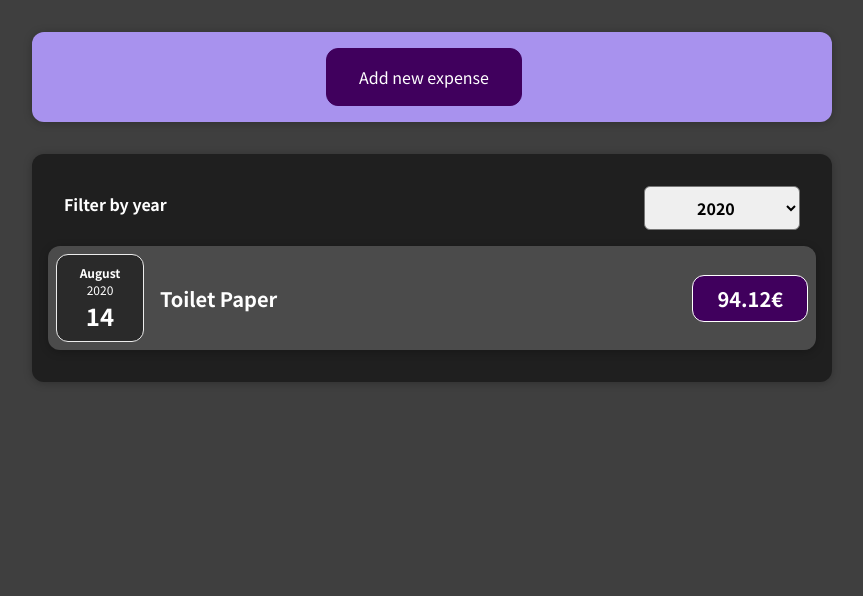
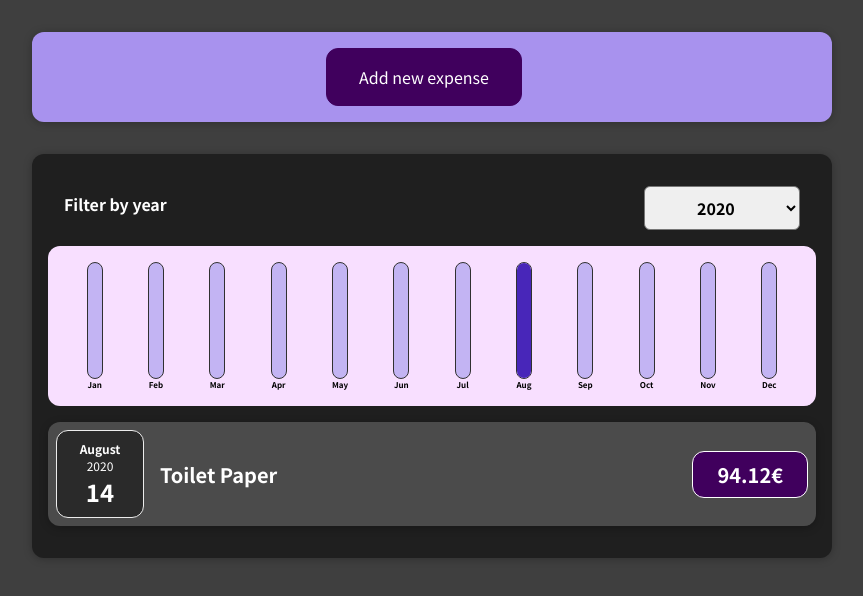
Before and after one commit to petah-sama/expense-tracker, a React (Create React App) app: page / in a window 1280 px wide. Shown: the top 596 px of the page, without its empty margins (208-1071 px from the left). Built offline with nearby package versions, Linux system fonts and the light colour scheme.

Commit message:
finished the expense display chart

```diff
--- /dev/null
+++ b/src/components/Chart/Chart.css
@@ -0,0 +1,9 @@
+.chart {
+  padding: 1rem;
+  border-radius: 12px;
+  background-color: #f8dfff;
+  text-align: center;
+  display: flex;
+  justify-content: space-around;
+  height: 10rem;
+}
--- /dev/null
+++ b/src/components/Chart/Chart.jsx
@@ -0,0 +1,23 @@
+import ChartBar from './ChartBar/ChartBar';
+
+import './Chart.css';
+
+const Chart = (props) => {
+  const dataPointValues = props.dataPoints.map((dataPoint) => dataPoint.value);
+  const totalMaximum = Math.max(...dataPointValues);
+
+  return (
+    <div className="chart">
+      {props.dataPoints.map((dataPoint) => (
+        <ChartBar
+          key={dataPoint.label}
+          value={dataPoint.value}
+          maxValue={totalMaximum}
+          label={dataPoint.label}
+        />
+      ))}
+    </div>
+  );
+};
+
+export default Chart;
--- /dev/null
+++ b/src/components/Chart/ChartBar/ChartBar.css
@@ -0,0 +1,31 @@
+.chart-bar {
+  height: 100%;
+  width: 1rem;
+  display: flex;
+  flex-direction: column;
+  align-items: center;
+}
+
+.chart-bar__inner {
+  height: 100%;
+  width: 100%;
+  border: 1px solid #313131;
+  border-radius: 12px;
+  background-color: #c3b4f3;
+  overflow: hidden;
+  display: flex;
+  flex-direction: column;
+  justify-content: flex-end;
+}
+
+.chart-bar__fill {
+  background-color: #4826b9;
+  width: 100%;
+  transition: all 0.3s ease-out;
+}
+
+.chart-bar__label {
+  font-weight: bold;
+  font-size: 0.5rem;
+  text-align: center;
+}
--- /dev/null
+++ b/src/components/Chart/ChartBar/ChartBar.jsx
@@ -0,0 +1,23 @@
+import './ChartBar.css';
+
+const ChartBar = (props) => {
+  let barFillHeight = '0%';
+
+  if (props.maxValue > 0) {
+    barFillHeight = Math.round((props.value / props.maxValue) * 100) + '%';
+  }
+
+  return (
+    <div className="chart-bar">
+      <div className="chart-bar__inner">
+        <div
+          className="chart-bar__fill"
+          style={{ height: barFillHeight }}
+        ></div>
+      </div>
+      <div className="chart-bar__label">{props.label}</div>
+    </div>
+  );
+};
+
+export default ChartBar;
--- /dev/null
+++ b/src/components/Expenses/ExpenseChart/ExpenseChart.jsx
@@ -0,0 +1,27 @@
+import Chart from '../../Chart/Chart';
+
+const ExpenseChart = (props) => {
+  const chartDataPoints = [
+    { label: 'Jan', value: 0 },
+    { label: 'Feb', value: 0 },
+    { label: 'Mar', value: 0 },
+    { label: 'Apr', value: 0 },
+    { label: 'May', value: 0 },
+    { label: 'Jun', value: 0 },
+    { label: 'Jul', value: 0 },
+    { label: 'Aug', value: 0 },
+    { label: 'Sep', value: 0 },
+    { label: 'Oct', value: 0 },
+    { label: 'Nov', value: 0 },
+    { label: 'Dec', value: 0 },
+  ];
+
+  for (const expense of props.expenses) {
+    const expenseMonthId = expense.date.getMonth();
+    chartDataPoints[expenseMonthId].value += expense.amount;
+  }
+
+  return <Chart dataPoints={chartDataPoints} />;
+};
+
+export default ExpenseChart;
--- a/src/components/Expenses/Expenses.jsx
+++ b/src/components/Expenses/Expenses.jsx
@@ -1,8 +1,9 @@
 import { useState } from 'react';
 
+import Card from '../UI/Card/Card';
 import ExpenseList from './ExpenseList/ExpenseList';
-import ExpensesFilter from './ExpenseFilter/ExpenseFilter';
-import Card from '../UI/Card/Card';
+import ExpenseFilter from './ExpenseFilter/ExpenseFilter';
+import ExpenseChart from '../Expenses/ExpenseChart/ExpenseChart';
 
 import './Expenses.css';
 
@@ -20,10 +21,11 @@
   return (
     <div>
       <Card className="expenses">
-        <ExpensesFilter
+        <ExpenseFilter
           selected={filteredYear}
           onChangeFilter={filterChangeHandler}
         />
+        <ExpenseChart expenses={filteredExpenses} />
         <ExpenseList items={filteredExpenses} />
       </Card>
     </div>
--- a/src/components/NewExpense/ExpenseForm.jsx
+++ b/src/components/NewExpense/ExpenseForm.jsx
@@ -24,7 +24,7 @@
 
     const expenseData = {
       title: enteredTitle,
-      amount: enteredAmount,
+      amount: +enteredAmount,
       date: new Date(enteredDate),
     };
 
```
Also changed, not shown: 1 other file (tests, documents, lock files or other folders).
